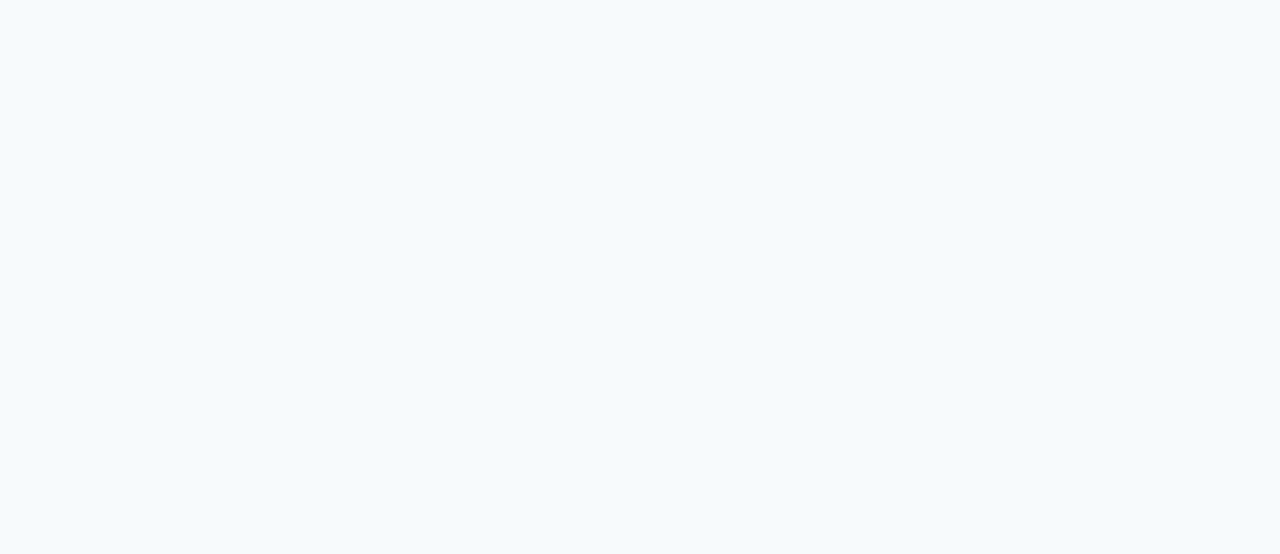
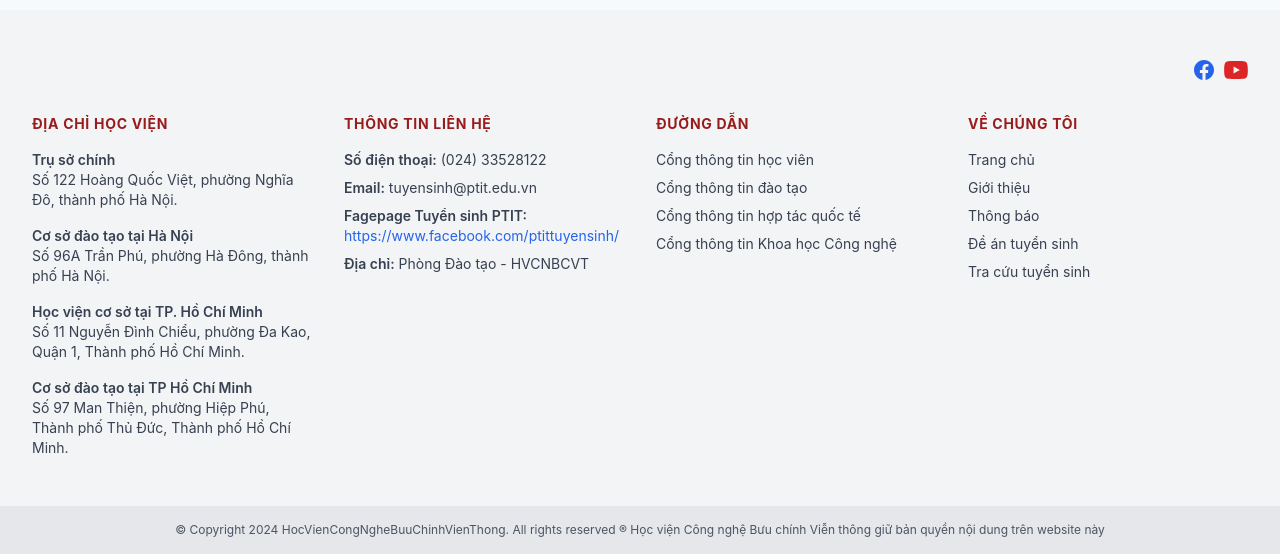
Before and after one commit to danieldoisme/portal-tuyen-sinh, a React (Create React App) app: page / in a window 1280 px wide. Shown: the part 1790-2344 px from the top of the page. Before the commit the page ends 800 px from the top, so only its background shows below. Built offline with nearby package versions, Linux system fonts and the light colour scheme.

Commit message:
Add footer and scrollToTop button

```diff
--- a/src/App.js
+++ b/src/App.js
@@ -1,12 +1,21 @@
 import Header from "./components/Header";
+import Footer from "./components/Footer";
+import ScrollToTopButton from "./components/ScrollToTopButton";
 
 function App() {
   return (
-    <div>
+    <div className="flex flex-col min-h-screen">
       <Header />
-      <main className="p-8">
+      <main className="flex-grow p-8">
         <h1 className="text-2xl font-bold">Cổng thông tin tuyển sinh</h1>
+
+        <div className="h-screen"></div>
+        <p>Nội dung trang...</p>
+        <div className="h-screen"></div>
       </main>
+      <Footer />
+
+      <ScrollToTopButton />
     </div>
   );
 }
--- /dev/null
+++ b/src/components/Footer.js
@@ -0,0 +1,220 @@
+import React from "react";
+
+const FacebookIcon = () => (
+  <svg
+    className="w-6 h-6"
+    fill="currentColor"
+    viewBox="0 0 24 24"
+    aria-hidden="true"
+  >
+    <path
+      fillRule="evenodd"
+      d="M22 12c0-5.523-4.477-10-10-10S2 6.477 2 12c0 4.991 3.657 9.128 8.438 9.878v-6.987h-2.54V12h2.54V9.797c0-2.506 1.492-3.89 3.777-3.89 1.094 0 2.238.195 2.238.195v2.46h-1.26c-1.243 0-1.63.771-1.63 1.562V12h2.773l-.443 2.89h-2.33v6.988C18.343 21.128 22 16.991 22 12z"
+      clipRule="evenodd"
+    />
+  </svg>
+);
+
+const YoutubeIcon = () => (
+  <svg
+    className="w-6 h-6"
+    fill="currentColor"
+    viewBox="0 0 24 24"
+    aria-hidden="true"
+  >
+    <path
+      fillRule="evenodd"
+      d="M19.615 3.184c-3.604-.246-11.631-.245-15.23 0C.887 3.437.16 5.887.16 12s.727 8.563 4.225 8.816c3.599.245 11.626.246 15.23 0 3.498-.253 4.225-2.668 4.225-8.816s-.727-8.563-4.225-8.816zM9.545 15.568V8.432L15.818 12l-6.273 3.568z"
+      clipRule="evenodd"
+    />
+  </svg>
+);
+
+const Footer = () => {
+  return (
+    <footer className="bg-gray-100 text-gray-700">
+      <div className="py-12 px-4 sm:px-6 lg:px-8">
+        <div className="flex justify-end space-x-2 mb-8">
+          <a
+            href="https://www.facebook.com/ptittuyensinh/"
+            target="_blank"
+            rel="noopener noreferrer"
+            className="text-blue-600 hover:text-blue-800 transition-colors"
+          >
+            <FacebookIcon />
+          </a>
+          <a
+            href="https://www.youtube.com/@HocvienCongngheBuuchinhVienthong"
+            target="_blank"
+            rel="noopener noreferrer"
+            className="text-red-600 hover:text-red-800 transition-colors"
+          >
+            <YoutubeIcon />
+          </a>
+        </div>
+
+        <div className="grid grid-cols-1 md:grid-cols-2 lg:grid-cols-4 gap-8">
+          <div>
+            <h3 className="text-sm font-bold text-red-800 uppercase tracking-wider">
+              Địa chỉ học viện
+            </h3>
+            <ul className="mt-4 space-y-4 text-sm">
+              <li>
+                <p className="font-semibold">Trụ sở chính</p>
+                <p>
+                  Số 122 Hoàng Quốc Việt, phường Nghĩa Đô, thành phố Hà Nội.
+                </p>
+              </li>
+              <li>
+                <p className="font-semibold">Cơ sở đào tạo tại Hà Nội</p>
+                <p>Số 96A Trần Phú, phường Hà Đông, thành phố Hà Nội.</p>
+              </li>
+              <li>
+                <p className="font-semibold">
+                  Học viện cơ sở tại TP. Hồ Chí Minh
+                </p>
+                <p>
+                  Số 11 Nguyễn Đình Chiểu, phường Đa Kao, Quận 1, Thành phố Hồ
+                  Chí Minh.
+                </p>
+              </li>
+              <li>
+                <p className="font-semibold">
+                  Cơ sở đào tạo tại TP Hồ Chí Minh
+                </p>
+                <p>
+                  Số 97 Man Thiện, phường Hiệp Phú, Thành phố Thủ Đức, Thành phố
+                  Hồ Chí Minh.
+                </p>
+              </li>
+            </ul>
+          </div>
+
+          <div>
+            <h3 className="text-sm font-bold text-red-800 uppercase tracking-wider">
+              Thông tin liên hệ
+            </h3>
+            <ul className="mt-4 space-y-2 text-sm">
+              <li>
+                <span className="font-semibold">Số điện thoại:</span> (024)
+                33528122
+              </li>
+              <li>
+                <span className="font-semibold">Email:</span>{" "}
+                tuyensinh@ptit.edu.vn
+              </li>
+              <li>
+                <p className="font-semibold">Fagepage Tuyển sinh PTIT:</p>
+                <a
+                  href="https://www.facebook.com/ptittuyensinh/"
+                  target="_blank"
+                  rel="noopener noreferrer"
+                  className="text-blue-600 hover:underline break-words"
+                >
+                  https://www.facebook.com/ptittuyensinh/
+                </a>
+              </li>
+              <li>
+                <span className="font-semibold">Địa chỉ:</span> Phòng Đào tạo -
+                HVCNBCVT
+              </li>
+            </ul>
+          </div>
+
+          <div>
+            <h3 className="text-sm font-bold text-red-800 uppercase tracking-wider">
+              Đường dẫn
+            </h3>
+            <ul className="mt-4 space-y-2 text-sm">
+              <li>
+                <a
+                  href="https://portal.ptit.edu.vn/"
+                  target="_blank"
+                  rel="noopener noreferrer"
+                  className="hover:text-blue-600 hover:underline"
+                >
+                  Cổng thông tin học viên
+                </a>
+              </li>
+              <li>
+                <a
+                  href="https://daotao.ptit.edu.vn/"
+                  target="_blank"
+                  rel="noopener noreferrer"
+                  className="hover:text-blue-600 hover:underline"
+                >
+                  Cổng thông tin đào tạo
+                </a>
+              </li>
+              <li>
+                <a
+                  href="https://htqt.ptit.edu.vn/"
+                  target="_blank"
+                  rel="noopener noreferrer"
+                  className="hover:text-blue-600 hover:underline"
+                >
+                  Cổng thông tin hợp tác quốc tế
+                </a>
+              </li>
+              <li>
+                <a
+                  href="https://khcn.ptit.edu.vn/"
+                  target="_blank"
+                  rel="noopener noreferrer"
+                  className="hover:text-blue-600 hover:underline"
+                >
+                  Cổng thông tin Khoa học Công nghệ
+                </a>
+              </li>
+            </ul>
+          </div>
+
+          <div>
+            <h3 className="text-sm font-bold text-red-800 uppercase tracking-wider">
+              Về chúng tôi
+            </h3>
+            <ul className="mt-4 space-y-2 text-sm">
+              <li>
+                <a href="#" className="hover:text-blue-600 hover:underline">
+                  Trang chủ
+                </a>
+              </li>
+              <li>
+                <a href="#" className="hover:text-blue-600 hover:underline">
+                  Giới thiệu
+                </a>
+              </li>
+              <li>
+                <a href="#" className="hover:text-blue-600 hover:underline">
+                  Thông báo
+                </a>
+              </li>
+              <li>
+                <a href="#" className="hover:text-blue-600 hover:underline">
+                  Đề án tuyển sinh
+                </a>
+              </li>
+              <li>
+                <a href="#" className="hover:text-blue-600 hover:underline">
+                  Tra cứu tuyển sinh
+                </a>
+              </li>
+            </ul>
+          </div>
+        </div>
+      </div>
+
+      <div className="bg-gray-200">
+        <div className="max-w-7xl mx-auto py-4 px-4 sm:px-6 lg:px-8 relative">
+          <p className="text-center text-xs text-gray-600">
+            © Copyright 2024 HocVienCongNgheBuuChinhVienThong. All rights
+            reserved ® Học viện Công nghệ Bưu chính Viễn thông giữ bản quyền nội
+            dung trên website này
+          </p>
+        </div>
+      </div>
+    </footer>
+  );
+};
+
+export default Footer;
--- /dev/null
+++ b/src/components/ScrollToTopButton.js
@@ -0,0 +1,67 @@
+import React, { useState, useEffect } from "react";
+
+// SVG Icon cho mũi tên đi lên
+const ArrowUpIcon = () => (
+  <svg
+    xmlns="http://www.w3.org/2000/svg"
+    className="h-6 w-6"
+    fill="none"
+    viewBox="0 0 24 24"
+    stroke="currentColor"
+  >
+    <path
+      strokeLinecap="round"
+      strokeLinejoin="round"
+      strokeWidth={2}
+      d="M5 15l7-7 7 7"
+    />
+  </svg>
+);
+
+const ScrollToTopButton = () => {
+  const [isVisible, setIsVisible] = useState(false);
+
+  // Hàm này sẽ được gọi khi người dùng cuộn trang
+  const toggleVisibility = () => {
+    // Nếu vị trí cuộn > 300px, hiển thị nút. Ngược lại, ẩn đi.
+    if (window.scrollY > 300) {
+      setIsVisible(true);
+    } else {
+      setIsVisible(false);
+    }
+  };
+
+  // Hàm để cuộn lên đầu trang một cách mượt mà
+  const scrollToTop = () => {
+    window.scrollTo({
+      top: 0,
+      behavior: "smooth",
+    });
+  };
+
+  useEffect(() => {
+    // Thêm một event listener để theo dõi sự kiện cuộn trang
+    window.addEventListener("scroll", toggleVisibility);
+
+    // Dọn dẹp event listener khi component bị gỡ bỏ để tránh rò rỉ bộ nhớ
+    return () => {
+      window.removeEventListener("scroll", toggleVisibility);
+    };
+  }, []);
+
+  return (
+    <>
+      {isVisible && (
+        <button
+          onClick={scrollToTop}
+          className="fixed bottom-5 right-5 p-3 bg-red-700 text-white rounded-full shadow-lg hover:bg-red-800 focus:outline-none focus:ring-2 focus:ring-offset-2 focus:ring-red-500 transition-opacity duration-300 animate-fade-in"
+          aria-label="Về đầu trang"
+        >
+          <ArrowUpIcon />
+        </button>
+      )}
+    </>
+  );
+};
+
+export default ScrollToTopButton;
--- a/src/index.css
+++ b/src/index.css
@@ -1,3 +1,9 @@
+html,
+body,
+#root {
+  height: 100%;
+}
+
 body {
   margin: 0;
   font-family: -apple-system, BlinkMacSystemFont, "Segoe UI", "Roboto", "Oxygen",
```
